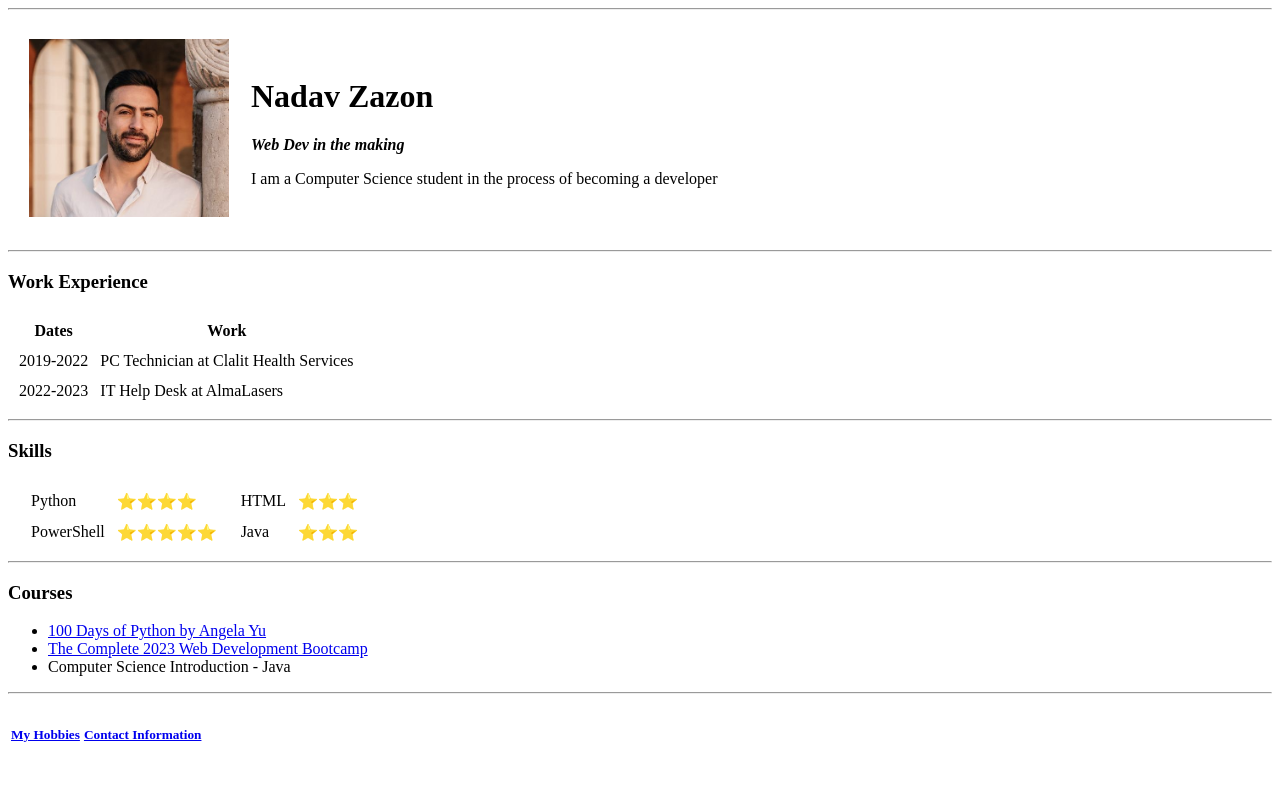
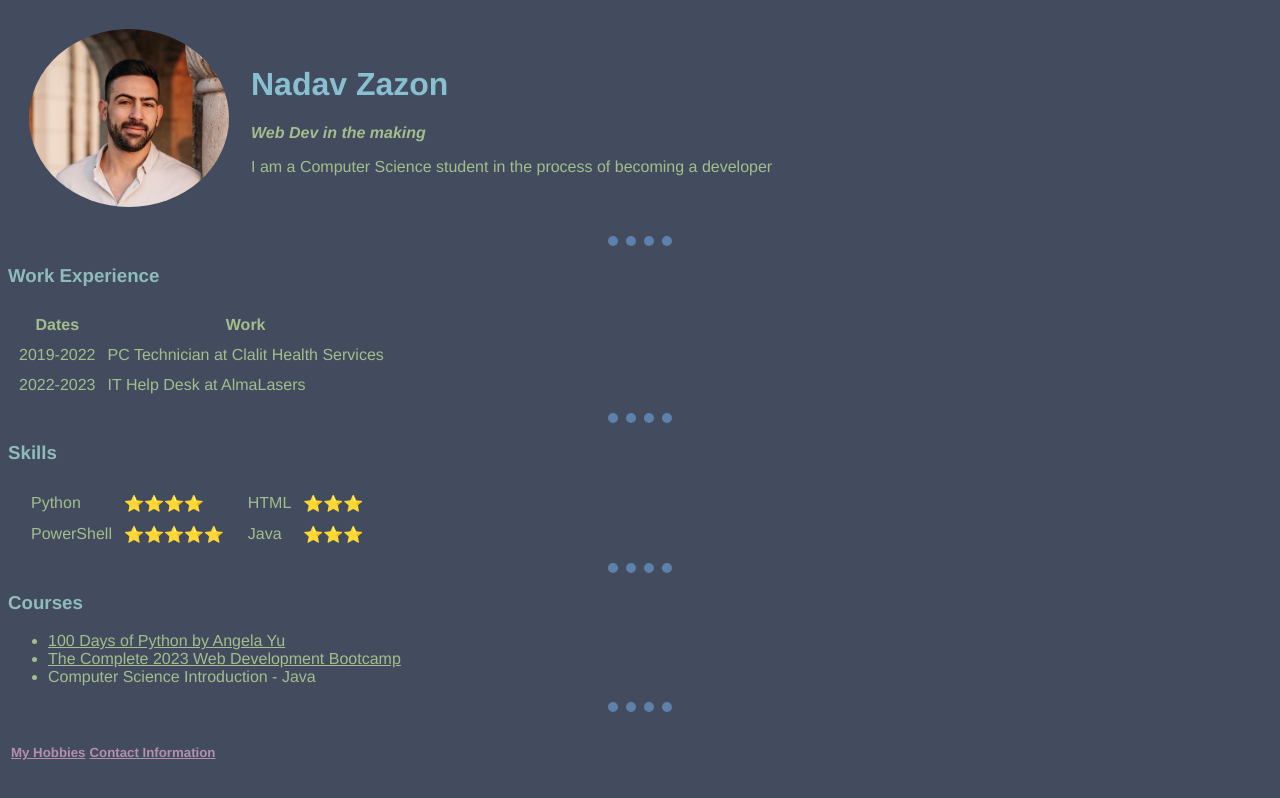
Before and after one commit to jtitors/cv, a plain HTML site: page index.html in a window 1280 px wide. Drawn offline with Linux system fonts and the light colour scheme.

Commit message:
Updated CSS

```diff
--- /dev/null
+++ b/css/styles.css
@@ -0,0 +1,38 @@
+body {
+  font-family:helvetica;
+  text:#eceff4;
+  background-color:#434c5e;
+}
+img{
+  vertical-align:middle;
+  width:150;
+  height:150;
+  border-radius:50%;
+}
+hr {
+  border-color:#5e81ac;
+  border-width:10px;
+  width:5%;
+  height:0px;
+  border-style:none;
+  border-top-style:dotted;
+}
+
+h1 {
+  color:#88c0d0;
+}
+
+h3 {
+  color:#8fbcbb;
+}
+
+table{
+  color:#a3be8c;
+}
+ul,ul a:any-link{
+  color:#a3be8c;
+}
+
+footer a:any-link{
+color:#b48ead;
+}
--- a/index.html
+++ b/index.html
@@ -3,6 +3,7 @@
   <head>
     <meta charset="UTF-8">
     <title>Nadav Zazon</title>
+    <link rel="stylesheet" href="css/styles.css">
   </head>
 
   <body>
@@ -12,7 +13,6 @@
         <td><h1>Nadav Zazon</h1>
           <p><em><strong>Web Dev in the making</strong></em></p>
           <p>I am a Computer Science student in the process of becoming a developer</p></td>
-    <hr>
     </table>
     <hr>
     <h3>Work Experience</h3>
```
Also changed, not shown: contact.html (+2 -0 lines), hobbies.html (+2 -0 lines). Lines whose indentation alone changed are shown as unchanged.
